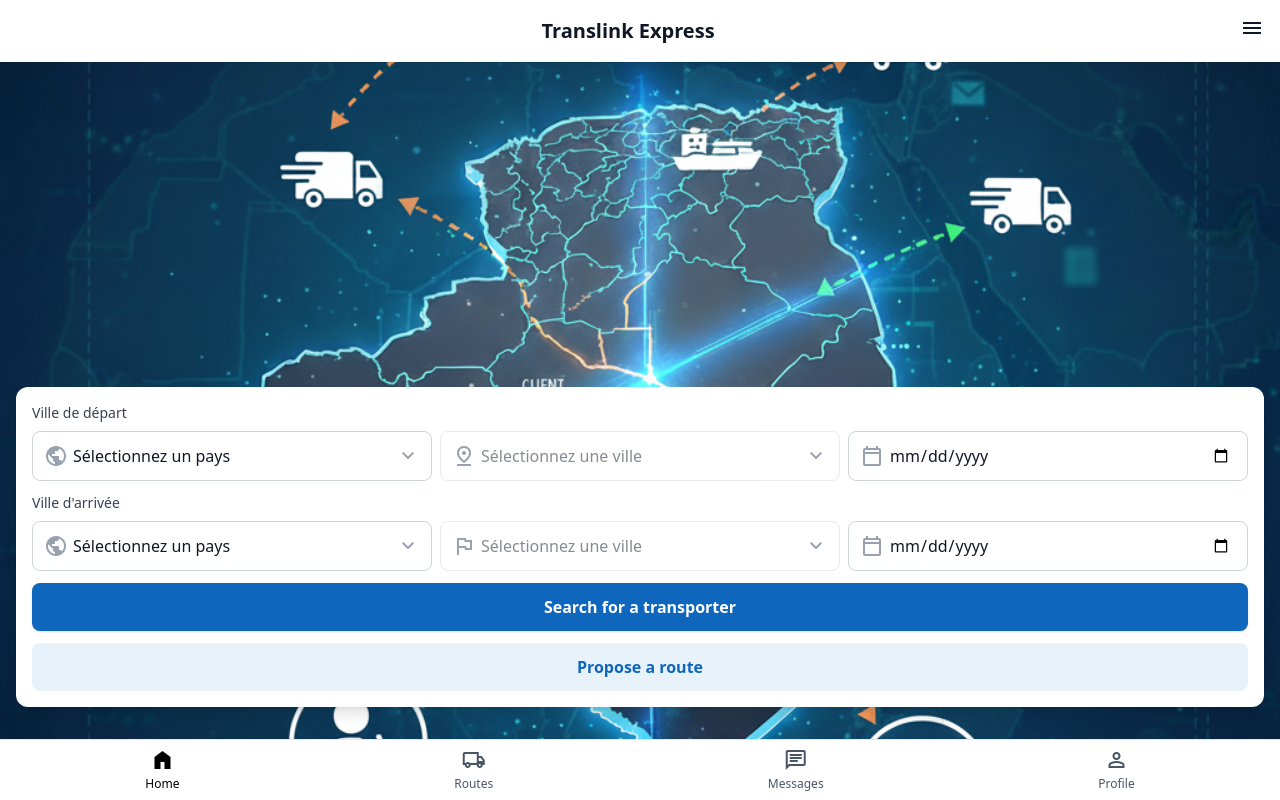
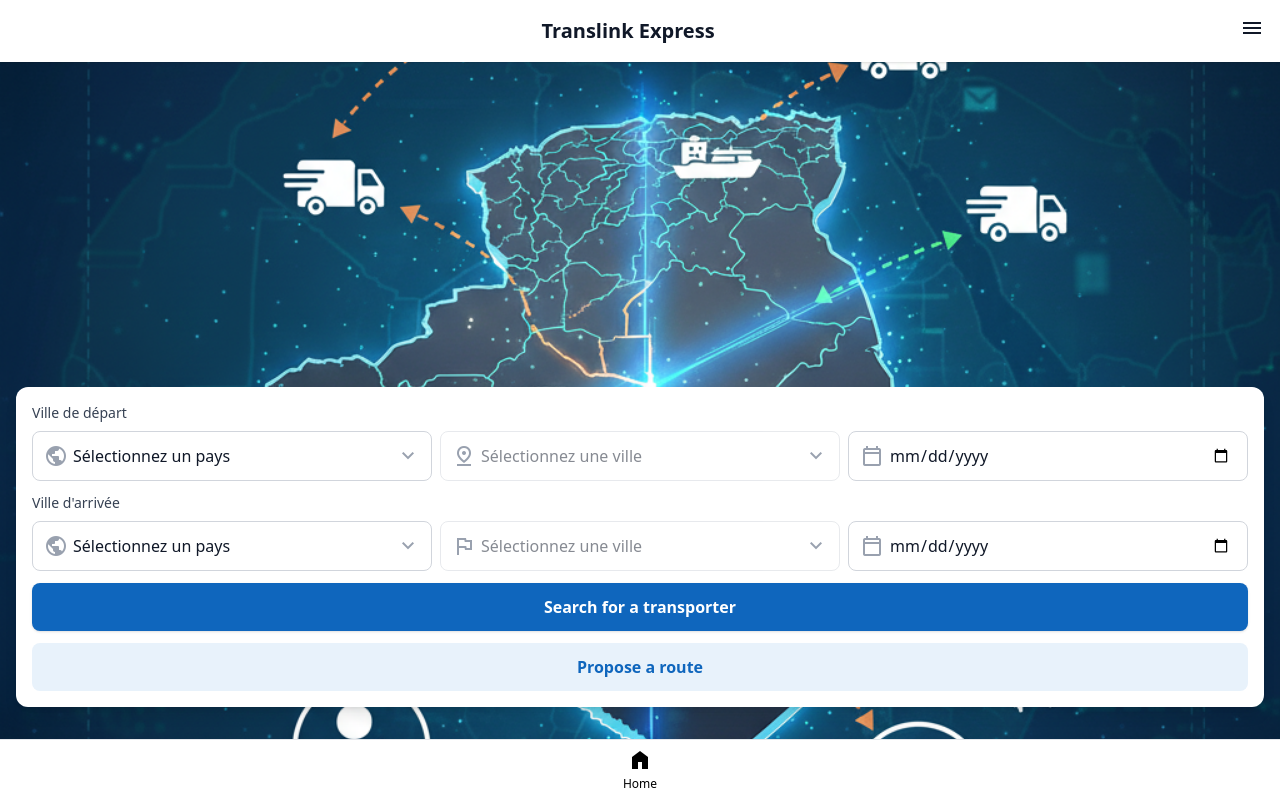
Before and after one commit to Sofiane-13/sewakli, a React (Vite) app in the folder packages/apps/frontend/app/: page / in a window 1280 px wide. Built offline with nearby package versions, Linux system fonts and the light colour scheme.

Commit message:
ok footer

```diff
--- a/packages/apps/frontend/app/src/components/Footer.tsx
+++ b/packages/apps/frontend/app/src/components/Footer.tsx
@@ -12,13 +12,10 @@ const navItems: NavItem[] = [
   {
     icon: NAVIGATION_ICONS.home,
     label: 'Home',
-    href: '#',
+    href: '/',
     isActive: true,
     isFilled: true,
   },
-  { icon: NAVIGATION_ICONS.routes, label: 'Routes', href: '#' },
-  { icon: NAVIGATION_ICONS.messages, label: 'Messages', href: '#' },
-  { icon: NAVIGATION_ICONS.profile, label: 'Profile', href: '#' },
 ]
 
 export default function Footer() {
```
Also changed, not shown: packages/apps/frontend/app/public/algeria.png, 1 other file (tests, documents, lock files or other folders).
